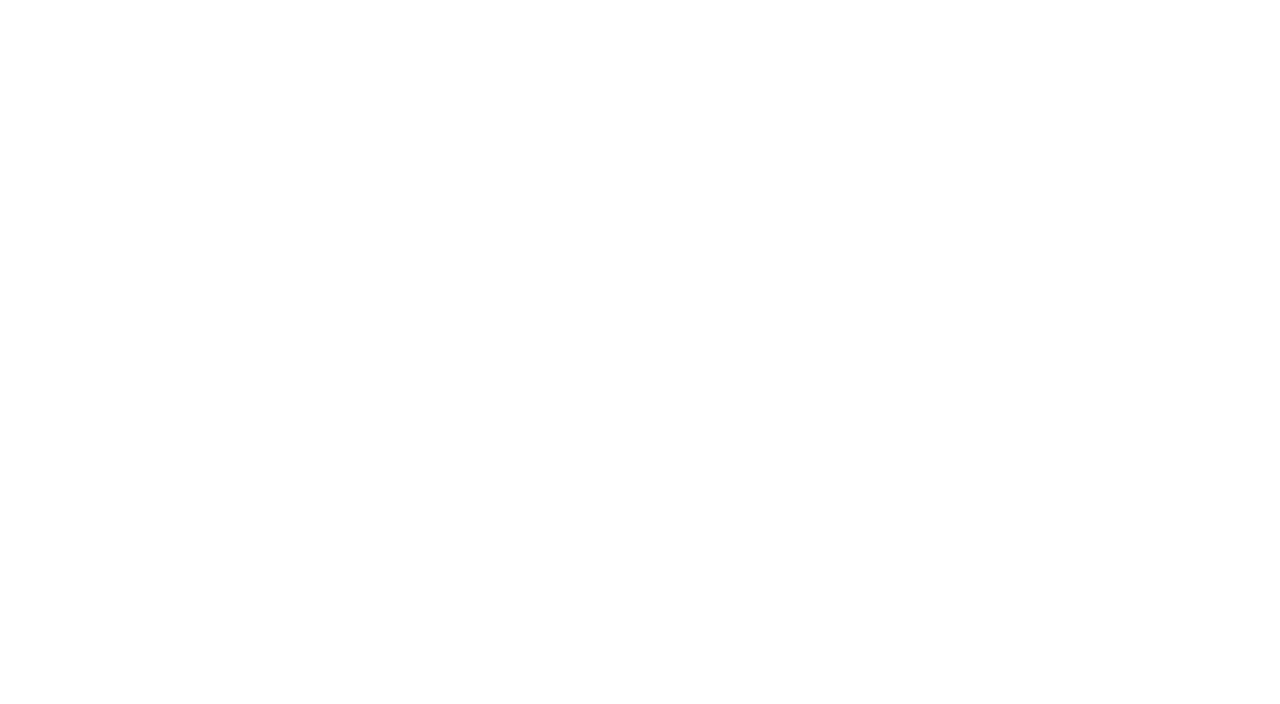
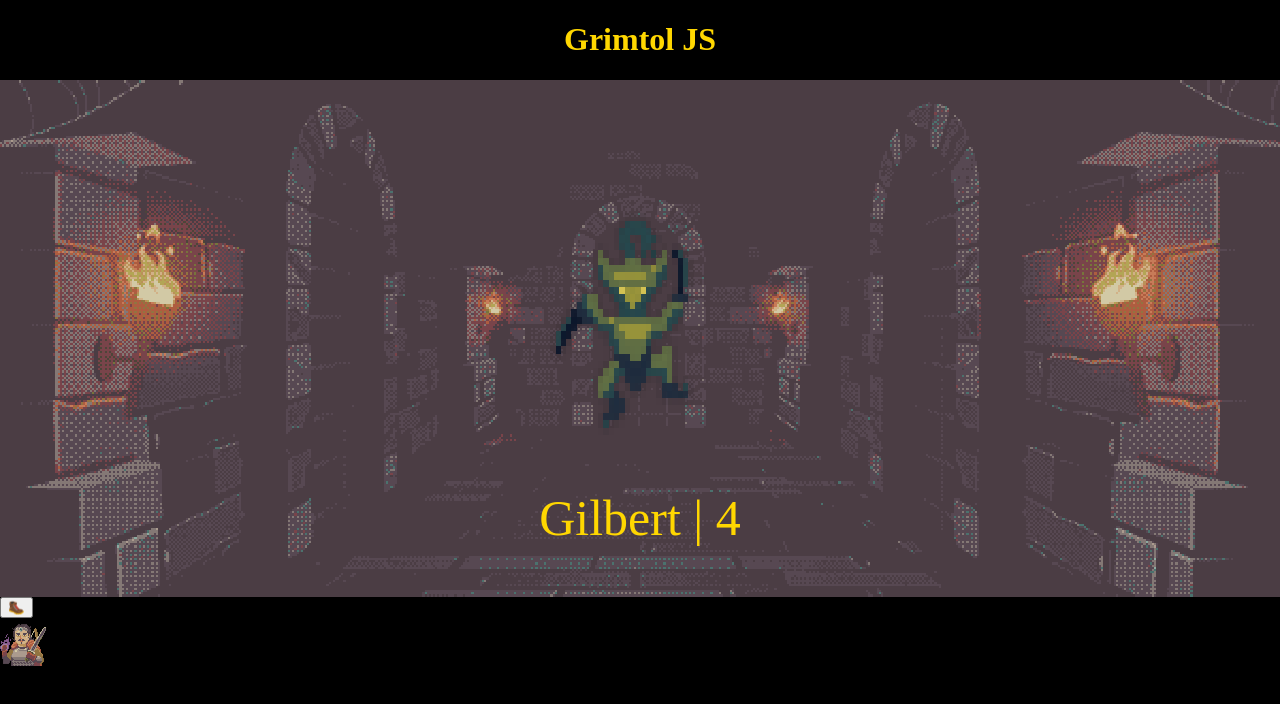
Before and after one commit to jprevit/grimtol326, a plain HTML site: page index.html in a window 1280 px wide. Drawn offline with Linux system fonts and the light colour scheme; a web font is replaced by a local one.

Commit message:
set up monster objects and monster list, drawing monster stats and images to screen, handling the dungeon running out of monsters.

```diff
--- a/app.js
+++ b/app.js
@@ -0,0 +1,67 @@
+// let goblinName = 'Gilbert'
+// let goblinHP = 11
+// let goblinAP = 3
+// let goblinReward = 2
+
+let monsterImgElm = document.getElementById('monster-picture')
+let monsterStatsElm = document.getElementById('monster-stats')
+
+let monster = {
+    name: 'Gilbert',
+    hitPoints: 4,
+    attackPower: 3,
+    reward: 2,
+    picture: 'assets/Monsters/Goblin.png'
+}
+
+// let sillyList = [
+//     12,
+//     'banana',
+//     { name: 'Sir Jelly', hitPoints: 15, attackPower: 8, reward: 32, }
+
+// ]
+
+let monsterList = [
+    {
+        name: 'Roger',
+        hitPoints: 8,
+        attackPower: 5,
+        reward: 12,
+        picture: 'assets/Monsters/Orc.png',
+    },
+    {
+        name: 'Sir Jelly',
+        hitPoints: 15,
+        attackPower: 8,
+        reward: 32,
+        picture: 'assets/Monsters/Slime.png'
+    },
+]
+
+function squashMonster() {
+    monster.hitPoints -= 1
+    console.log(`${monster.name} has ${monster.hitPoints} remaining`);
+    if (monster.hitPoints < 1) {
+        swapMonster()
+
+    }
+    drawMonster()
+}
+
+function swapMonster() {
+    let nextMonster = monsterList.shift()
+
+    if (!nextMonster) {
+        window.alert('You win, the dungeon is empty! You have devastated an entire ecosystem!')
+    } else {
+        monster = nextMonster
+    }
+
+}
+
+function drawMonster() {
+    monsterImgElm.setAttribute('src', `${monster.picture}`)
+    monsterStatsElm.innerText = `${monster.name} | ${monster.hitPoints}`
+}
+
+drawMonster()
--- a/index.html
+++ b/index.html
@@ -5,12 +5,36 @@
     <meta charset="UTF-8">
     <meta name="viewport" content="width=device-width, initial-scale=1.0">
     <title>Grimtol JS</title>
+    <link rel="stylesheet" href="style.css">
+    <link rel="preconnect" href="https://fonts.googleapis.com">
+    <link rel="preconnect" href="https://fonts.gstatic.com" crossorigin>
+    <link
+        href="https://fonts.googleapis.com/css2?family=Bitter:ital,wght@0,100..900;1,100..900&family=Jacquard+12&display=swap"
+        rel="stylesheet">
 </head>
 
 <body>
+    <header>
+        <h1>Grimtol JS</h1>
+    </header>
 
+    <main>
+        <section class="dungeon">
+            <div class="monster-card">
+                <img src="assets\Monsters\Goblin.png" alt="" id="monster-picture">
+                <p id="monster-stats">Gilbert</p>
+            </div>
 
+        </section>
+        <div>
+            <button onclick="squashMonster()">🥾</button>
+        </div>
 
+        <section class="hero"></section>
+        <img src="assets\Players\HeroPortrait2.png" alt="">
+    </main>
+
+    <script src="app.js"></script>
 </body>
 
 </html>
--- a/style.css
+++ b/style.css
@@ -0,0 +1,30 @@
+body {
+    margin: 0px;
+    background-color: black;
+    color: gold;
+    font-family: 'Jacquard 12';
+    image-rendering: pixelated;
+}
+
+header {
+    text-align: center;
+}
+
+.dungeon {
+    background-image: url(assets/Backgrounds/dungeonbg.png);
+    background-position: center;
+    background-size: cover;
+    display: flex;
+    justify-content: center;
+    text-align: center;
+
+
+    img {
+        width: 255px;
+        height: 355px;
+    }
+
+    p {
+        font-size: 50px;
+    }
+}
```
